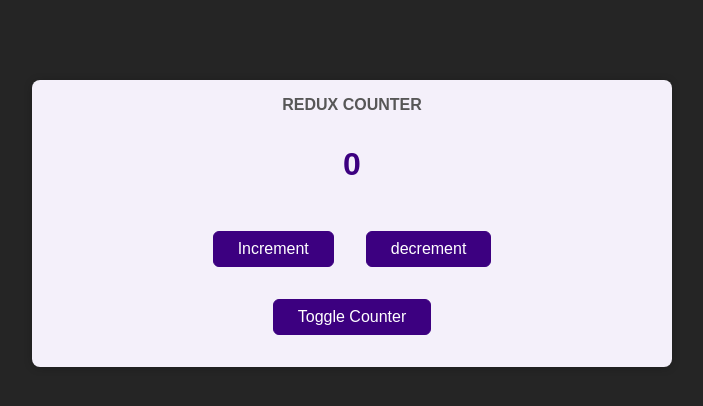
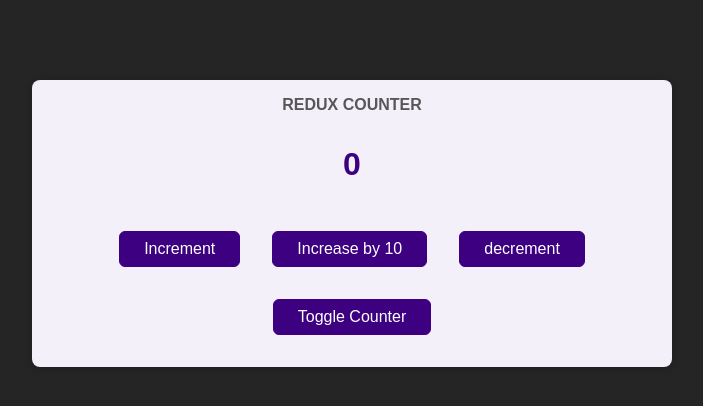
Before and after one commit to farimahnassiri/React, a React (Create React App) app in the folder counters-with-redux/: page / in a window 1280 px wide. Shown: the top 406 px of the page, without its empty margins (288-991 px from the left). Built offline with nearby package versions, Linux system fonts and the light colour scheme.

Commit message:
incrementing by specific amount
- adding an action type (can be named anything and we named it 'amount') to increment by a specific amount

```diff
--- a/counters-with-redux/src/components/Counter.js
+++ b/counters-with-redux/src/components/Counter.js
@@ -9,6 +9,9 @@
 
   const incrementHandler = () => {
     dispatch({type: 'increment'});
+  };
+  const increasetHandler = () => {
+    dispatch({type: 'increase', amount: 10});
   };
   const decrementHandler = () => {
     dispatch({type: 'decrement'});
@@ -22,6 +25,7 @@
       <div className={classes.value}>{counter}</div>
       <div>
         <button onClick={incrementHandler}>Increment</button>
+        <button onClick={increasetHandler}>Increase by 10</button>
         <button onClick={decrementHandler}>decrement</button>
       </div>
       <button onClick={toggleCounterHandler}>Toggle Counter</button>
--- a/counters-with-redux/src/store/index.js
+++ b/counters-with-redux/src/store/index.js
@@ -4,6 +4,11 @@
     if (action.type === 'increment'){
         return {
             counter: state.counter + 1
+        };
+    }
+    if (action.type === 'increase'){
+        return {
+            counter: state.counter + action.amount
         };
     }
     if (action.type === 'decrement'){
```
